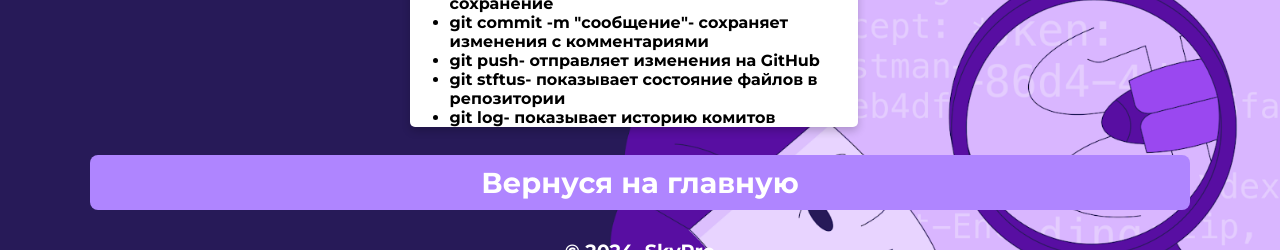
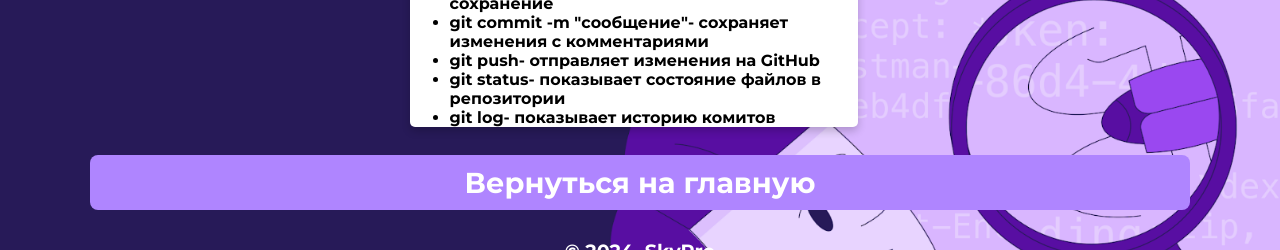
Before and after one commit to mb0232652/final-task, a plain HTML site: page html/git.html in a window 1280 px wide. Shown: the part 142-392 px from the top of the page. Drawn offline with Linux system fonts and the light colour scheme.

Commit message:
правки грамматических ошибок в git.html

```diff
--- a/html/git.html
+++ b/html/git.html
@@ -18,14 +18,14 @@
             <li>git add- добавить файлы в очередь на сохранение</li>
             <li>git commit -m "сообщение"- сохраняет изменения с комментариями</li>
             <li>git push- отправляет изменения на GitHub</li>
-            <li>git stftus- показывает состояние файлов в репозитории</li>
+            <li>git status- показывает состояние файлов в репозитории</li>
             <li>git log- показывает историю комитов</li>
          </ul>
       </div>
       <!--footer-->
       <footer class="animated fadeIn">
          <p class="location" align="center">
-            <a href="index.html">Вернуся на главную</a>
+            <a href="index.html">Вернуться на главную</a>
          </p>
          &copy; 2024. SkyPro
       </footer>
```
